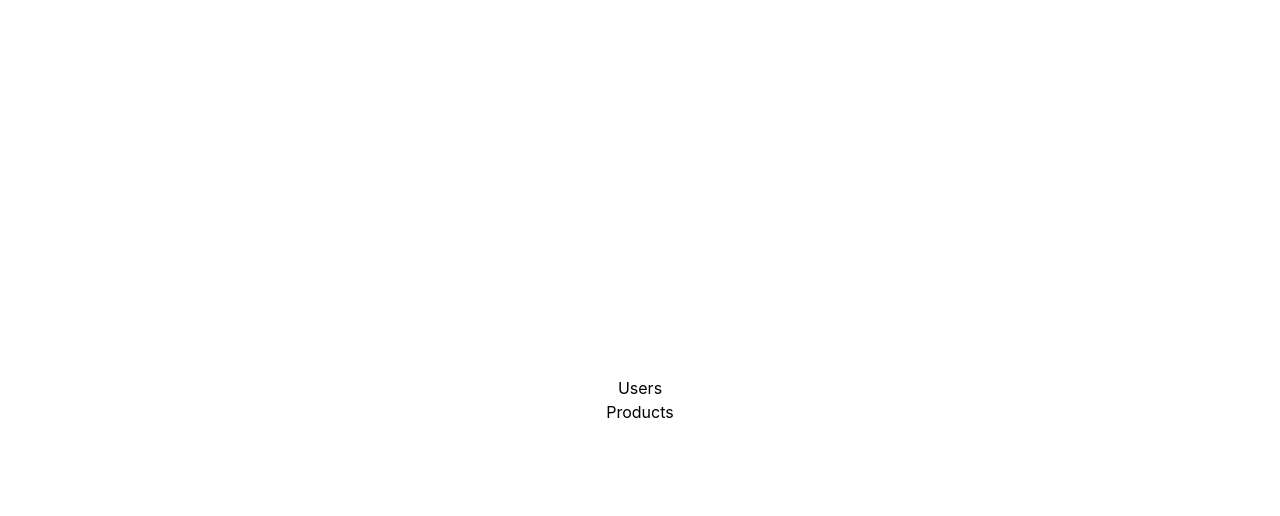
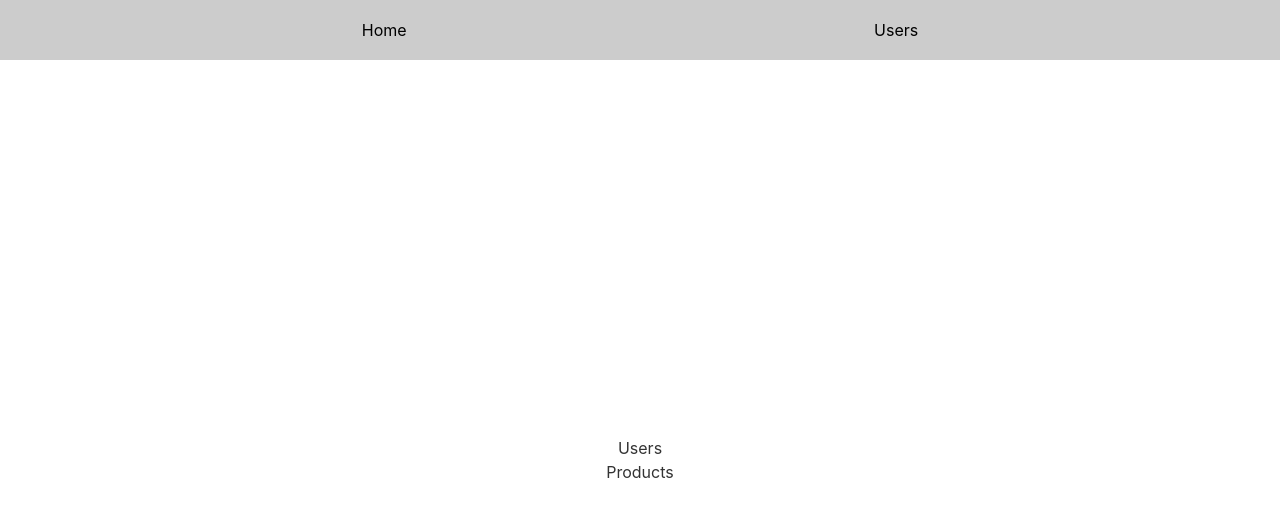
Before and after one commit to NiVanc/my-first-nuxt-app, a Nuxt app: page / in a window 1280 px wide. Shown: the top 516 px of the page. Built offline with nearby package versions, Linux system fonts and the light colour scheme.

Commit message:
Add & style components

```diff
--- /dev/null
+++ b/assets/css/main.css
@@ -0,0 +1,4 @@
+html,
+body {
+  color: #333;
+}
--- /dev/null
+++ b/components/Header.vue
@@ -0,0 +1,43 @@
+<template>
+  <header class="header">
+    <ul class="nav-items">
+      <li>
+        <nuxt-link to="/">Home</nuxt-link>
+      </li>
+      <li>
+        <nuxt-link to="/users">Users</nuxt-link>
+      </li>
+    </ul>
+  </header>
+</template>
+
+<style scoped>
+.header {
+  width: 100%;
+  height: 60px;
+  display: flex;
+  justify-content: center;
+  align-items: center;
+  background-color: #ccc;
+}
+
+.nav-items {
+  list-style: none;
+  padding: 0;
+  margin: 0;
+  display: flex;
+  justify-content: space-around;
+  align-items: center;
+  width: 80%;
+}
+
+.nav-items a {
+  text-decoration: none;
+  color: #000;
+}
+
+.nav-itens a:hover,
+.nav-items a:active {
+  color: #fff;
+}
+</style>
--- a/components/Logo.vue
+++ /dev/null
@@ -1,34 +0,0 @@
-<template>
-  <svg class="NuxtLogo" width="245" height="180" viewBox="0 0 452 342" xmlns="http://www.w3.org/2000/svg">
-    <g fill="none" fill-rule="evenodd">
-      <path
-        d="M139 330l-1-2c-2-4-2-8-1-13H29L189 31l67 121 22-16-67-121c-1-2-9-14-22-14-6 0-15 2-22 15L5 303c-1 3-8 16-2 27 4 6 10 12 24 12h136c-14 0-21-6-24-12z"
-        fill="#00C58E"
-      />
-      <path
-        d="M447 304L317 70c-2-2-9-15-22-15-6 0-15 3-22 15l-17 28v54l39-67 129 230h-49a23 23 0 0 1-2 14l-1 1c-6 11-21 12-23 12h76c3 0 17-1 24-12 3-5 5-14-2-26z"
-        fill="#108775"
-      />
-      <path
-        d="M376 330v-1l1-2c1-4 2-8 1-12l-4-12-102-178-15-27h-1l-15 27-102 178-4 12a24 24 0 0 0 2 15c4 6 10 12 24 12h190c3 0 18-1 25-12zM256 152l93 163H163l93-163z"
-        fill="#2F495E"
-        fill-rule="nonzero"
-      />
-    </g>
-  </svg>
-</template>
-<style>
-.NuxtLogo {
-  animation: 1s appear;
-  margin: auto;
-}
-
-@keyframes appear {
-  0% {
-    opacity: 0;
-  }
-  100% {
-    opacity: 1;
-  }
-}
-</style>
--- a/layouts/default.vue
+++ b/layouts/default.vue
@@ -1,13 +1,24 @@
 <template>
   <div>
+    <Header />
     <nuxt />
   </div>
 </template>
 
+<script>
+import Header from "~/components/Header";
+
+export default {
+  components: {
+    Header
+  }
+};
+</script>
+
 <style>
 html {
-  font-family: 'Source Sans Pro', -apple-system, BlinkMacSystemFont, 'Segoe UI',
-    Roboto, 'Helvetica Neue', Arial, sans-serif;
+  font-family: "Source Sans Pro", -apple-system, BlinkMacSystemFont, "Segoe UI",
+    Roboto, "Helvetica Neue", Arial, sans-serif;
   font-size: 16px;
   word-spacing: 1px;
   -ms-text-size-adjust: 100%;
--- a/layouts/users.vue
+++ b/layouts/users.vue
@@ -1,9 +1,20 @@
 <template>
   <div>
+    <Header />
     <header>USERS SECTION</header>
     <nuxt />
   </div>
 </template>
+
+<script>
+import Header from "~/components/Header";
+
+export default {
+  components: {
+    Header
+  }
+};
+</script>
 
 <style>
 html {
--- a/nuxt.config.js
+++ b/nuxt.config.js
@@ -1,46 +1,44 @@
-
 export default {
-  mode: 'universal',
+  mode: "universal",
   /*
    ** Headers of the page
    */
   head: {
-    title: process.env.npm_package_name || '',
+    title: process.env.npm_package_name || "",
     meta: [
-      { charset: 'utf-8' },
-      { name: 'viewport', content: 'width=device-width, initial-scale=1' },
-      { hid: 'description', name: 'description', content: process.env.npm_package_description || '' }
+      { charset: "utf-8" },
+      { name: "viewport", content: "width=device-width, initial-scale=1" },
+      {
+        hid: "description",
+        name: "description",
+        content: process.env.npm_package_description || ""
+      }
     ],
-    link: [
-      { rel: 'icon', type: 'image/x-icon', href: '/favicon.ico' }
-    ]
+    link: [{ rel: "icon", type: "image/x-icon", href: "/favicon.ico" }]
   },
   /*
    ** Customize the progress-bar color
    */
-  loading: { color: '#fff' },
+  loading: { color: "#fff" },
   /*
    ** Global CSS
    */
-  css: [
-  ],
+  css: ["~/assets/css/main.css"],
   /*
    ** Plugins to load before mounting the App
    */
-  plugins: [
-  ],
+  plugins: [],
   /*
    ** Nuxt.js dev-modules
    */
   buildModules: [
     // Doc: https://github.com/nuxt-community/nuxt-tailwindcss
-    '@nuxtjs/tailwindcss',
+    "@nuxtjs/tailwindcss"
   ],
   /*
    ** Nuxt.js modules
    */
-  modules: [
-  ],
+  modules: [],
   /*
    ** Build configuration
    */
@@ -48,7 +46,6 @@
     /*
      ** You can extend webpack config here
      */
-    extend (config, ctx) {
+    extend(config, ctx) {}
   }
-  }
-}
+};
```
Also changed, not shown: pages/index.vue (+0 -10 lines). Lines whose indentation alone changed are shown as unchanged.
